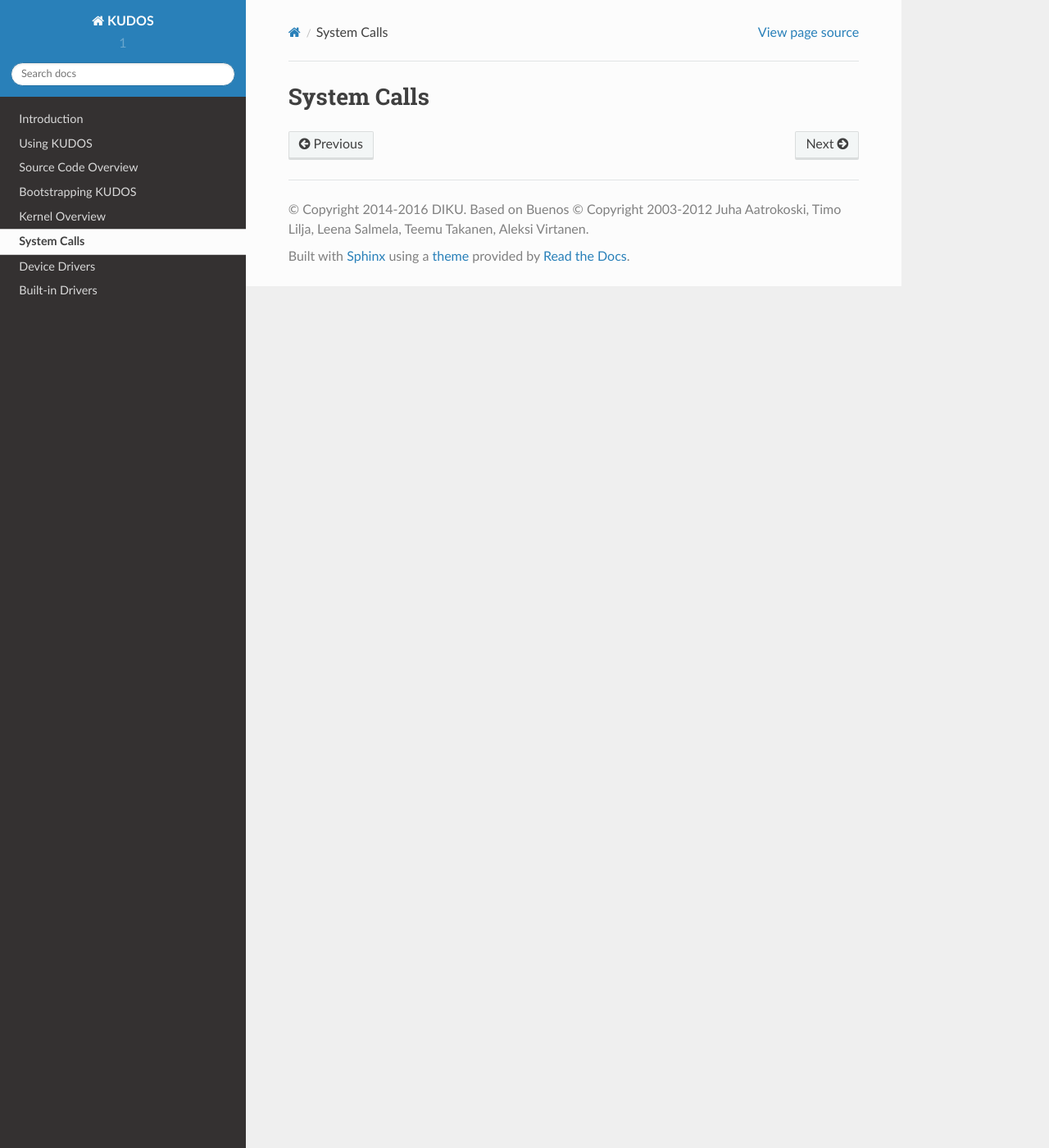
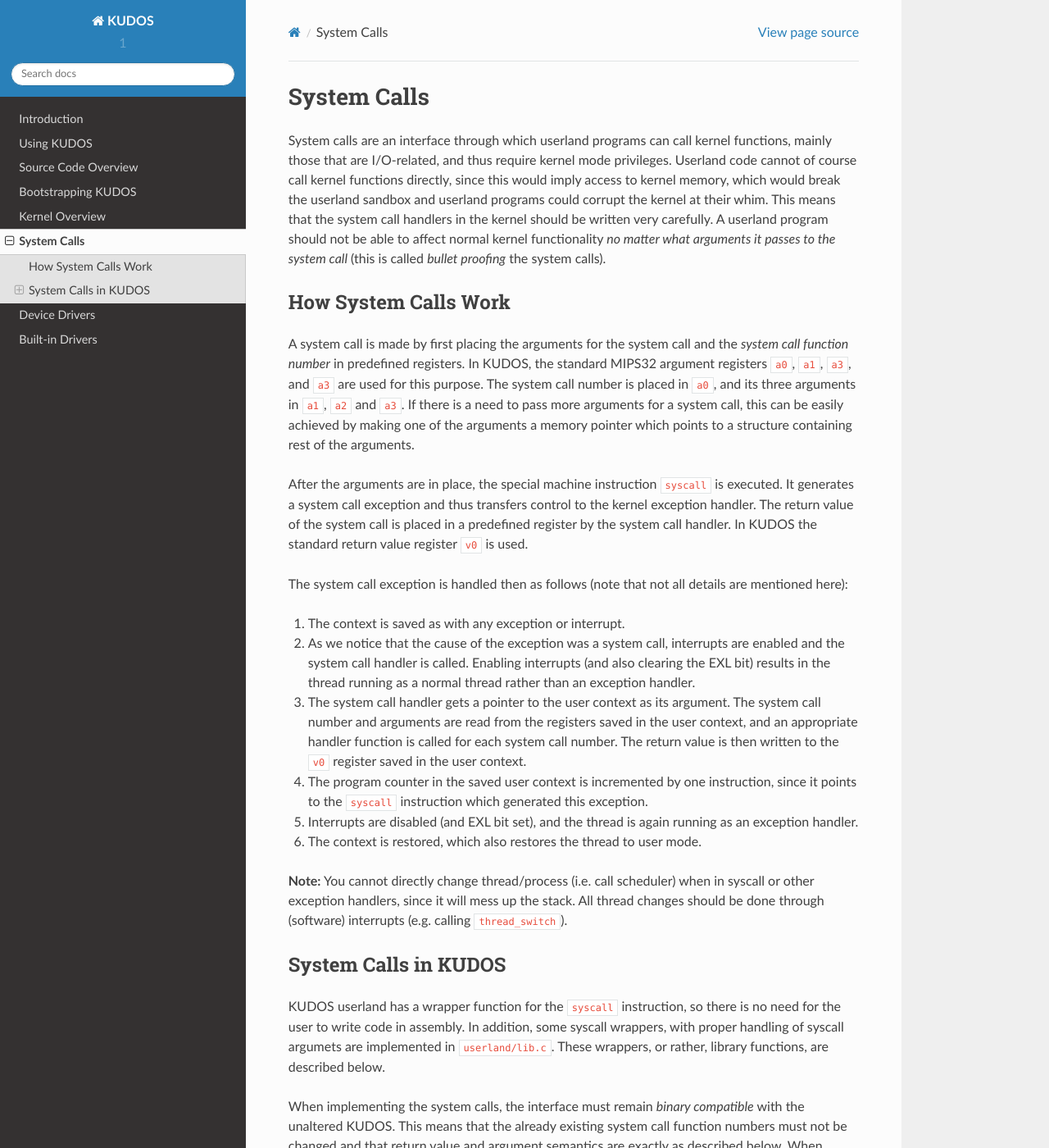
Before and after one commit to DIKU-EDU/kudos, a Sphinx documentation site: the page built from docs/system-calls.rst, in a window 1280 px wide and 1400 px high. Shown: the whole window at 82% size. Built offline with Sphinx 7.4.7 and the Read the Docs theme 2.0.0, drawn with Linux system fonts in a browser that asks for light colours; some of the changed text lies outside the part shown.

Commit message:
system calls up untill halt

```diff
--- a/docs/system-calls.rst
+++ b/docs/system-calls.rst
@@ -1,2 +1,86 @@
 System Calls
 ============
+
+System calls are an interface through which userland programs can call kernel
+functions, mainly those that are I/O-related, and thus require kernel mode
+privileges. Userland code cannot of course call kernel functions directly,
+since this would imply access to kernel memory, which would break the userland
+sandbox and userland programs could corrupt the kernel at their whim. This
+means that the system call handlers in the kernel should be written very
+carefully. A userland program should not be able to affect normal kernel
+functionality *no matter what arguments it passes to the system call* (this is
+called *bullet proofing* the system calls).
+
+How System Calls Work
+---------------------
+
+A system call is made by first placing the arguments for the system call and
+the *system call function number* in predefined registers. In KUDOS, the
+standard MIPS32 argument registers ``a0``, ``a1``, ``a3``, and ``a3`` are used
+for this purpose. The system call number is placed in ``a0``, and its three
+arguments in ``a1``, ``a2`` and ``a3``. If there is a need to pass more
+arguments for a system call, this can be easily achieved by making one of the
+arguments a memory pointer which points to a structure containing rest of the
+arguments.
+
+After the arguments are in place, the special machine instruction ``syscall``
+is executed. It generates a system call exception and thus transfers control to
+the kernel exception handler. The return value of the system call is placed in
+a predefined register by the system call handler. In KUDOS the standard return
+value register ``v0`` is used.
+
+The system call exception is handled then as follows (note that not all details
+are mentioned here):
+
+1. The context is saved as with any exception or interrupt.
+
+2. As we notice that the cause of the exception was a system call, interrupts
+   are enabled and the system call handler is called. Enabling interrupts (and
+   also clearing the EXL bit) results in the thread running as a normal thread
+   rather than an exception handler.
+
+3. The system call handler gets a pointer to the user context as its argument.
+   The system call number and arguments are read from the registers saved in
+   the user context, and an appropriate handler function is called for each
+   system call number. The return value is then written to the ``v0`` register
+   saved in the user context.
+
+4. The program counter in the saved user context is incremented by one
+   instruction, since it points to the ``syscall`` instruction which generated
+   this exception.
+
+5. Interrupts are disabled (and EXL bit set), and the thread is again running
+   as an exception handler.
+
+6. The context is restored, which also restores the thread to user mode.
+
+**Note:** You cannot directly change thread/process (i.e. call scheduler) when
+in syscall or other exception handlers, since it will mess up the stack. All
+thread changes should be done through (software) interrupts (e.g. calling
+``thread_switch``).
+
+System Calls in KUDOS
+---------------------
+
+KUDOS userland has a wrapper function for the ``syscall`` instruction, so there
+is no need for the user to write code in assembly. In addition, some syscall
+wrappers, with proper handling of syscall argumets are implemented in
+``userland/lib.c``.  These wrappers, or rather, library functions, are
+described below.
+
+When implementing the system calls, the interface must remain *binary
+compatible* with the unaltered KUDOS. This means that the already existing
+system call function numbers must not be changed and that return value and
+argument semantics are exactly as described below. When adding system calls not
+mentioned below the arguments and return value semantics can of course be
+defined as desired.
+
+Halting the Operating System
+~~~~~~~~~~~~~~~~~~~~~~~~~~~~
+
+``void syscall_halt(void)``
+
+This is the only system call already implemented in KUDOS. It will unmount all
+mounted filesystems and then power off the machine (YAMS will terminate). This
+system call is the *only* method for userland processes to cause the machine to
+halt.
```
